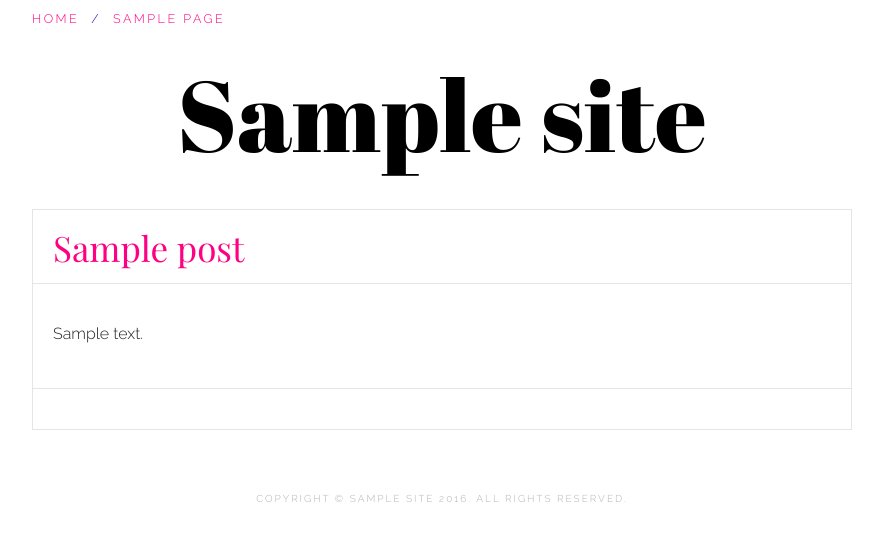
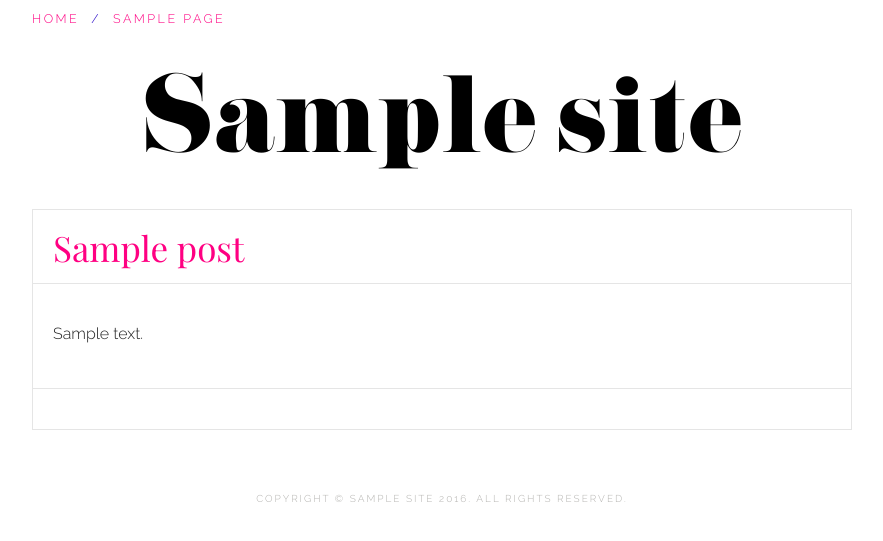
Before and after one commit to BenFausch/kelly-maxwell, a WordPress theme: template wp-content/themes/ingrid/page.php in a window 1280 px wide. Shown: the top 541 px of the page, without its empty margins (198-1081 px from the left). Run offline with PHP 8.4 and a stand-in for WordPress, Linux system fonts and the light colour scheme; the site name, menu and one post (Sample post) are stand-ins, and other content is empty; some libraries are stand-ins or nearby versions.

Commit message:
pistilli

```diff
--- a/wp-content/themes/ingrid/style.css
+++ b/wp-content/themes/ingrid/style.css
@@ -63,7 +63,7 @@ html {
 }
 
 @font-face {
-  font-family: 'pistilliregular,'Abril Fatface', serif';
+  font-family: 'pistilliregular';
   src: url('http://kelly-maxwell.com/wp-content/themes/ingrid/assets/fonts/pistilli-roman-webfont.woff2') format('woff2'), url('http://kelly-maxwell.com/wp-content/themes/ingrid/assets/fonts/pistilli-roman-webfont.woff') format('woff');
   font-weight: normal;
   font-style: normal;
@@ -906,8 +906,8 @@ body {
 .site-title {
   font-size: 80px;
   font-size: 10rem;
-  /*font-family: Cookie, cursive;*/
-  font-family: pistilliregular,'Abril Fatface', serif;
+  /*font-family: pistilliregular,'Abril Fatface', serif;*/
+  font-family: pistilliregular;
   font-weight: normal;
   letter-spacing: 0;
   line-height: 1em;
```
